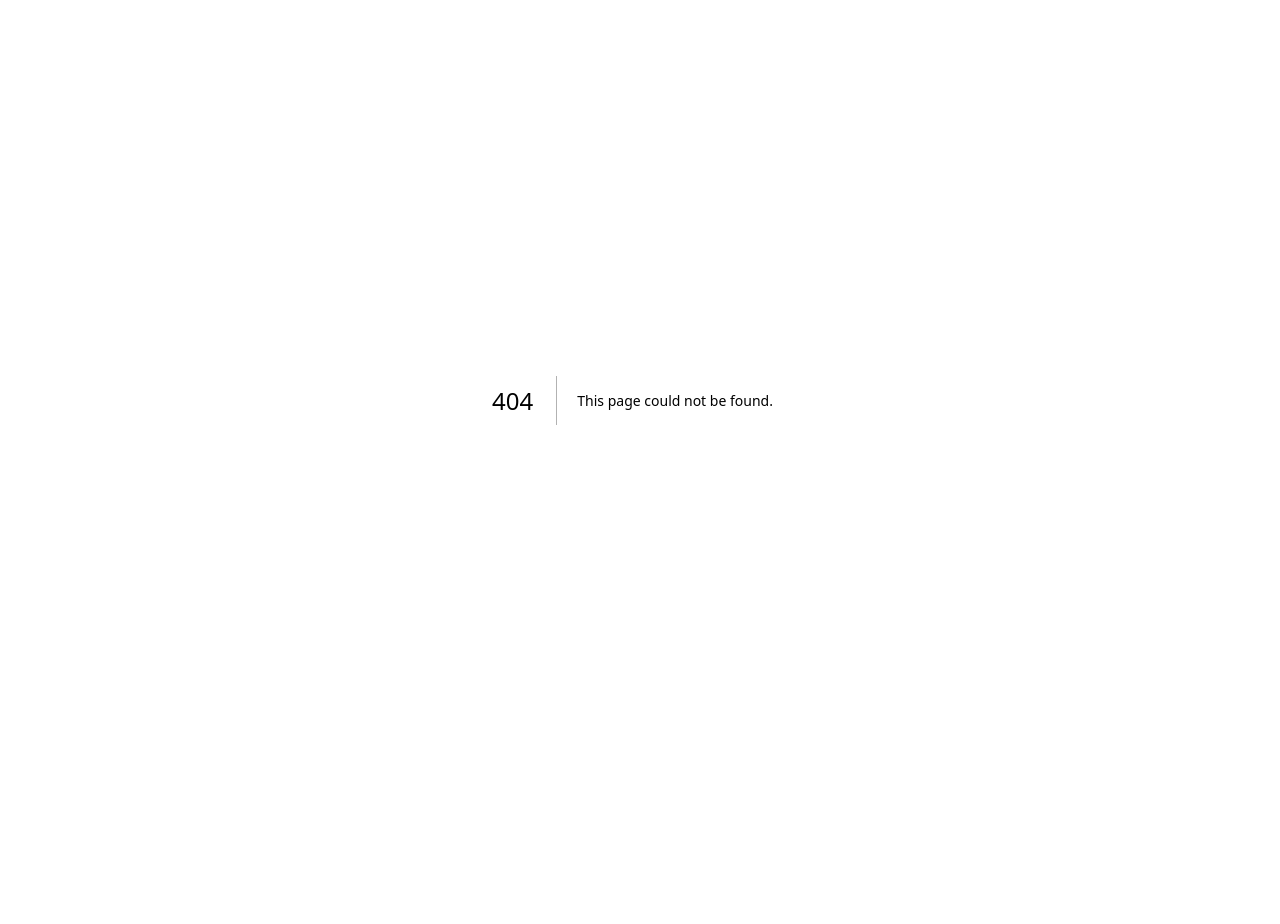
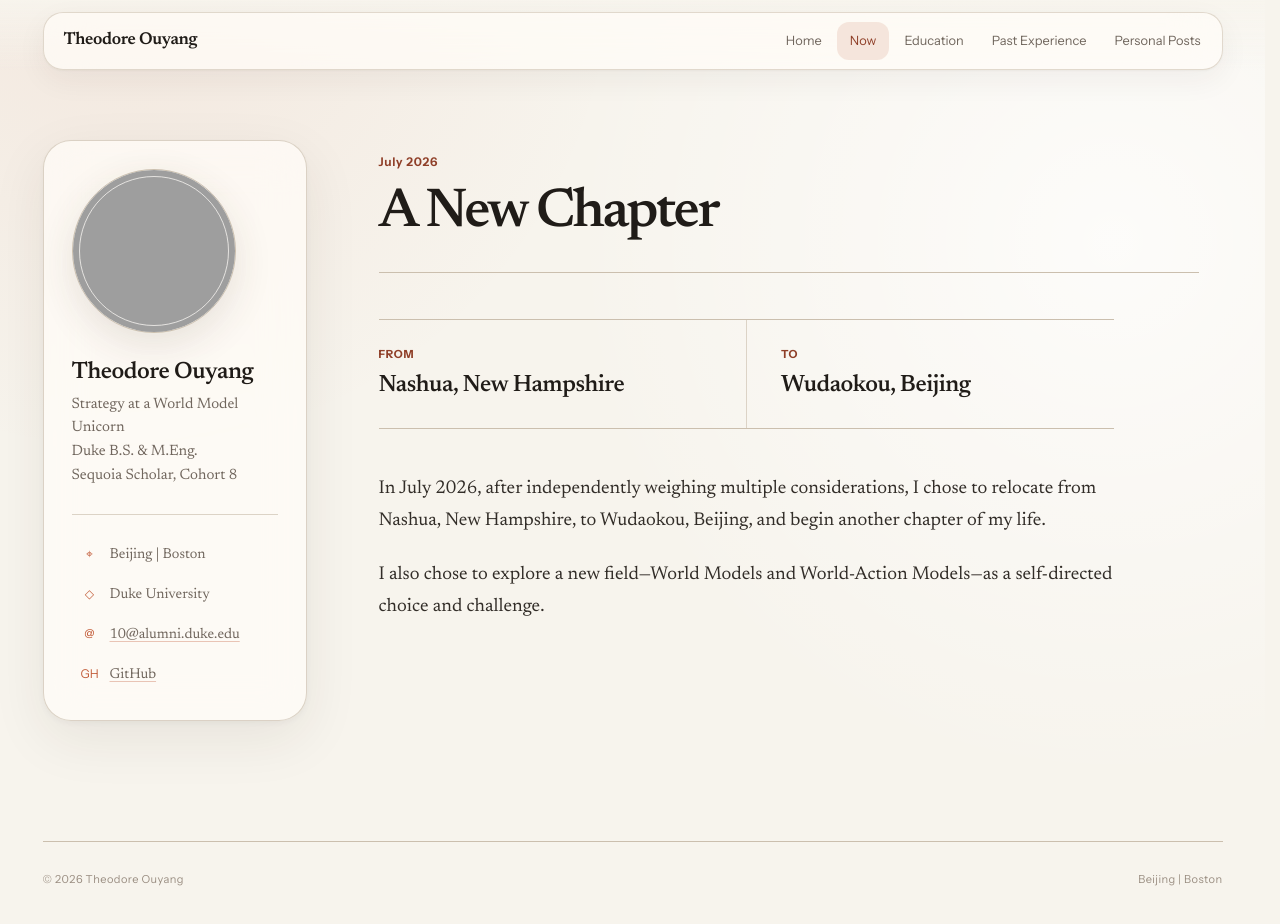
Before and after one commit to 130U/130U.github.io, a Next.js app: page /now in a window 1280 px wide. Before the commit this address had no page. Shown: the top 924 px of the page. Before the commit the page ends 800 px from the top, so only its background shows below. Built offline with nearby package versions, Linux system fonts and the light colour scheme; grey boxes are pictures that could not be loaded.

Commit message:
Refine coursework and add current chapter

```diff
--- a/app/components/SiteShell.tsx
+++ b/app/components/SiteShell.tsx
@@ -1,10 +1,11 @@
 import Link from "next/link";
 import type { ReactNode } from "react";
 
-type ActivePage = "home" | "education" | "experience" | "posts";
+type ActivePage = "home" | "now" | "education" | "experience" | "posts";
 
 const navigation: Array<{ key: ActivePage; label: string; href: string }> = [
   { key: "home", label: "Home", href: "/" },
+  { key: "now", label: "Now", href: "/now/" },
   { key: "education", label: "Education", href: "/education/" },
   { key: "experience", label: "Past Experience", href: "/past-experience/" },
   { key: "posts", label: "Personal Posts", href: "/personal-posts/" },
--- a/app/education/page.tsx
+++ b/app/education/page.tsx
@@ -1,5 +1,59 @@
 import type { Metadata } from "next";
 import { SiteShell } from "../components/SiteShell";
+
+const courseworkGroups = [
+  {
+    title: "Mathematics",
+    courses: [
+      "Advanced Linear Algebra",
+      "Complex Analysis",
+      "Financial Mathematics",
+      "Mathematical Approaches to Financial Derivatives",
+      "Mathematical Modeling",
+      "Measure Theory",
+      "Numerical Analysis",
+      "Ordinary Differential Equations",
+      "Partial Differential Equations",
+      "Real Analysis",
+      "Stochastic Differential Equations",
+      "Stochastic Processes",
+      "Topology",
+    ],
+  },
+  {
+    title: "Data & Computing",
+    courses: [
+      "Advanced Topics in Engineering Computing",
+      "Algorithms",
+      "Deep Learning",
+      "Machine Learning",
+      "Statistical Methodology",
+      "Technology-Driven Quantitative Finance",
+    ],
+  },
+  {
+    title: "Finance & Economics",
+    courses: [
+      "Corporate Finance",
+      "Econometrics",
+      "Financial Accounting",
+      "Independent Study in Economics",
+      "Macroeconomics",
+      "Mathematical Analysis of Macroeconomics",
+      "Microeconomics",
+      "Venture Capital",
+    ],
+  },
+  {
+    title: "Law, Ethics & Global Affairs",
+    courses: [
+      "Ethics and Leadership",
+      "Global China and Global Challenges",
+      "Ocean and Coastal Law",
+      "Space Law",
+    ],
+  },
+] as const;
 
 export const metadata: Metadata = {
   title: "Education",
@@ -56,37 +110,16 @@ export default function EducationPage() {
           <h2 id="coursework-heading">Selected Coursework</h2>
         </div>
         <div className="course-grid">
-          <article>
-            <h3>Mathematics</h3>
-            <p>
-              Real and complex analysis, measure theory, topology, stochastic
-              processes, stochastic differential equations, numerical analysis,
-              ODEs and PDEs, mathematical modeling, and financial mathematics.
-            </p>
-          </article>
-          <article>
-            <h3>Data & Computing</h3>
-            <p>
-              Statistical methodology, machine learning, deep learning,
-              algorithms, engineering computing, and technology-driven
-              quantitative finance.
-            </p>
-          </article>
-          <article>
-            <h3>Finance & Economics</h3>
-            <p>
-              Corporate finance, financial accounting, venture capital,
-              microeconomics, macroeconomics, econometrics, and mathematical
-              analysis of macroeconomics.
-            </p>
-          </article>
-          <article>
-            <h3>Law, Ethics & Global Affairs</h3>
-            <p>
-              Space law, ocean and coastal law, global China and global
-              challenges, and ethics and leadership.
-            </p>
-          </article>
+          {courseworkGroups.map((group) => (
+            <article key={group.title}>
+              <h3>{group.title}</h3>
+              <ul className="course-list">
+                {group.courses.map((course) => (
+                  <li key={course}>{course}</li>
+                ))}
+              </ul>
+            </article>
+          ))}
         </div>
       </section>
     </SiteShell>
--- a/app/globals.css
+++ b/app/globals.css
@@ -501,7 +501,6 @@ a:focus-visible {
 
 .course-grid {
   display: grid;
-  grid-template-columns: repeat(2, minmax(0, 1fr));
   overflow: hidden;
   margin-top: 26px;
   border: 1px solid var(--hairline);
@@ -511,27 +510,111 @@ a:focus-visible {
 }
 
 .course-grid article {
-  padding: 28px 30px 30px;
-  border-bottom: 1px solid var(--rule);
+  display: grid;
+  grid-template-columns: 180px minmax(0, 1fr);
+  padding: 30px;
+  border-top: 1px solid var(--rule);
+  gap: 32px;
 }
 
-.course-grid article:nth-child(even) {
+.course-grid article:first-child {
+  border-top: 0;
+}
+
+.course-grid h3 {
+  margin: 0;
+  color: var(--ink-strong);
+  font-family: var(--body-serif);
+  font-size: 1.18rem;
+  font-weight: 580;
+  line-height: 1.3;
+  letter-spacing: -0.018em;
+}
+
+.course-list {
+  display: grid;
+  grid-template-columns: repeat(2, minmax(0, 1fr));
+  margin: 0;
+  padding: 0;
+  list-style: none;
+  gap: 9px 28px;
+}
+
+.course-list li {
+  position: relative;
+  padding-left: 15px;
+  color: var(--muted);
+  font-family: var(--serif);
+  font-size: 0.98rem;
+  line-height: 1.42;
+}
+
+.course-list li::before {
+  position: absolute;
+  top: 0.62em;
+  left: 0;
+  width: 4px;
+  height: 4px;
+  border-radius: 50%;
+  background: var(--accent);
+  content: "";
+}
+
+.now-intro .eyebrow {
+  margin-bottom: 14px;
+}
+
+.now-story {
+  max-width: 735px;
+}
+
+.journey-route {
+  display: grid;
+  grid-template-columns: repeat(2, minmax(0, 1fr));
+  margin: 0 0 44px;
+  padding: 0;
+  border-top: 1px solid var(--rule-strong);
+  border-bottom: 1px solid var(--rule-strong);
+}
+
+.journey-route > div {
+  padding: 25px 0 27px;
+}
+
+.journey-route > div + div {
+  padding-left: 34px;
   border-left: 1px solid var(--rule);
 }
 
-.course-grid h3 {
-  margin: 0 0 10px;
+.journey-route dt {
+  margin-bottom: 7px;
+  color: var(--accent-dark);
+  font-family: var(--mono);
+  font-size: 0.7rem;
+  font-weight: 700;
+  letter-spacing: 0.06em;
+  text-transform: uppercase;
+}
+
+.journey-route dd {
+  margin: 0;
   color: var(--ink-strong);
   font-family: var(--body-serif);
-  font-size: 1.18rem;
+  font-size: clamp(1.18rem, 2.4vw, 1.48rem);
+  font-weight: 550;
+  line-height: 1.25;
+  letter-spacing: -0.02em;
 }
 
-.course-grid p {
-  margin: 0;
-  color: var(--muted);
+.now-copy {
+  color: var(--ink);
   font-family: var(--serif);
-  font-size: 1rem;
-  line-height: 1.55;
+  font-size: 1.16rem;
+  line-height: 1.72;
+}
+
+.now-copy p {
+  margin: 0 0 22px;
 }
 
 .experience-intro {
@@ -810,7 +893,6 @@ a:focus-visible {
   background: var(--surface);
   box-shadow: var(--shadow-small);
   gap: 30px;
-  transition: border-color 180ms var(--ease-out), box-shadow 180ms var(--ease-out), transform 180ms var(--ease-out);
 }
 
 .posts-number {
@@ -1235,14 +1317,10 @@ a:focus-visible {
     font-size: 1.12rem;
   }
 
-  .course-grid {
+  .course-grid article {
     grid-template-columns: 1fr;
-  }
-
-  .course-grid article,
-  .course-grid article:nth-child(even) {
     padding: 25px 24px;
-    border-left: 0;
+    gap: 18px;
   }
 
   .domain-index {
@@ -1301,6 +1379,17 @@ a:focus-visible {
     gap: 4px;
   }
 
+  .course-list,
+  .journey-route {
+    grid-template-columns: 1fr;
+  }
+
+  .journey-route > div + div {
+    padding-left: 0;
+    border-top: 1px solid var(--rule);
+    border-left: 0;
+  }
+
   .practice-note {
     padding: 24px 22px;
   }
@@ -1354,12 +1443,6 @@ a:focus-visible {
     transform: translateX(3px);
   }
 
-  .post-listing:hover {
-    border-color: rgba(195, 95, 61, 0.34);
-    box-shadow: var(--shadow-medium);
-    transform: translateY(-2px);
-  }
-
   .post-listing h2 a:hover {
     color: var(--accent-dark);
     text-decoration-color: rgba(195, 95, 61, 0.55);
@@ -1377,12 +1460,30 @@ a:focus-visible {
     scroll-behavior: auto;
   }
 
-  *,
-  *::before,
-  *::after {
-    animation-duration: 0.01ms !important;
-    animation-iteration-count: 1 !important;
-    transition-duration: 0.01ms !important;
+  .primary-nav a,
+  .profile-links li,
+  .profile-links a,
+  .back-link,
+  .domain-directory-link,
+  .domain-arrow,
+  .domain-index a,
+  .post-listing h2 a,
+  .post-listing-meta a,
+  .post-figure a,
+  .post-prose a {
+    transition-duration: 120ms;
+  }
+
+  .primary-nav a:active,
+  .profile-links a:active,
+  .back-link:active,
+  .domain-directory-link:active,
+  .post-listing h2 a:active,
+  .post-listing-meta a:active,
+  .domain-directory-link:hover .domain-arrow,
+  .domain-index a:hover,
+  .post-figure a:hover {
+    transform: none;
   }
 }
 
--- /dev/null
+++ b/app/now/page.tsx
@@ -0,0 +1,45 @@
+import type { Metadata } from "next";
+import { SiteShell } from "../components/SiteShell";
+
+export const metadata: Metadata = {
+  title: "Now",
+  description: "A new chapter beginning in July 2026.",
+};
+
+export default function NowPage() {
+  return (
+    <SiteShell active="now">
+      <header className="page-intro plain-page-intro now-intro">
+        <p className="eyebrow">
+          <time dateTime="2026-07">July 2026</time>
+        </p>
+        <h1 id="now-heading">A New Chapter</h1>
+      </header>
+
+      <section className="now-story" aria-labelledby="now-heading">
+        <dl className="journey-route" aria-label="Relocation">
+          <div>
+            <dt>From</dt>
+            <dd>Nashua, New Hampshire</dd>
+          </div>
+          <div>
+            <dt>To</dt>
+            <dd>Wudaokou, Beijing</dd>
+          </div>
+        </dl>
+
+        <div className="now-copy">
+          <p>
+            In July 2026, after independently weighing multiple considerations,
+            I chose to relocate from Nashua, New Hampshire, to Wudaokou,
+            Beijing, and begin another chapter of my life.
+          </p>
+          <p>
+            I also chose to explore a new field—World Models and World-Action
+            Models—as a self-directed choice and challenge.
+          </p>
+        </div>
+      </section>
+    </SiteShell>
+  );
+}
--- a/scripts/export-static.mjs
+++ b/scripts/export-static.mjs
@@ -6,6 +6,7 @@ const root = dirname(dirname(fileURLToPath(import.meta.url)));
 const output = join(root, "github-pages");
 const routes = [
   { requestPath: "/", outputPath: "index.html" },
+  { requestPath: "/now", outputPath: "now/index.html" },
   { requestPath: "/education", outputPath: "education/index.html" },
   { requestPath: "/past-experience", outputPath: "past-experience/index.html" },
   {
```
Also changed, not shown: content/past-2026-06-30.md (+16 -16 lines), 1 other file (tests, documents, lock files or other folders).
